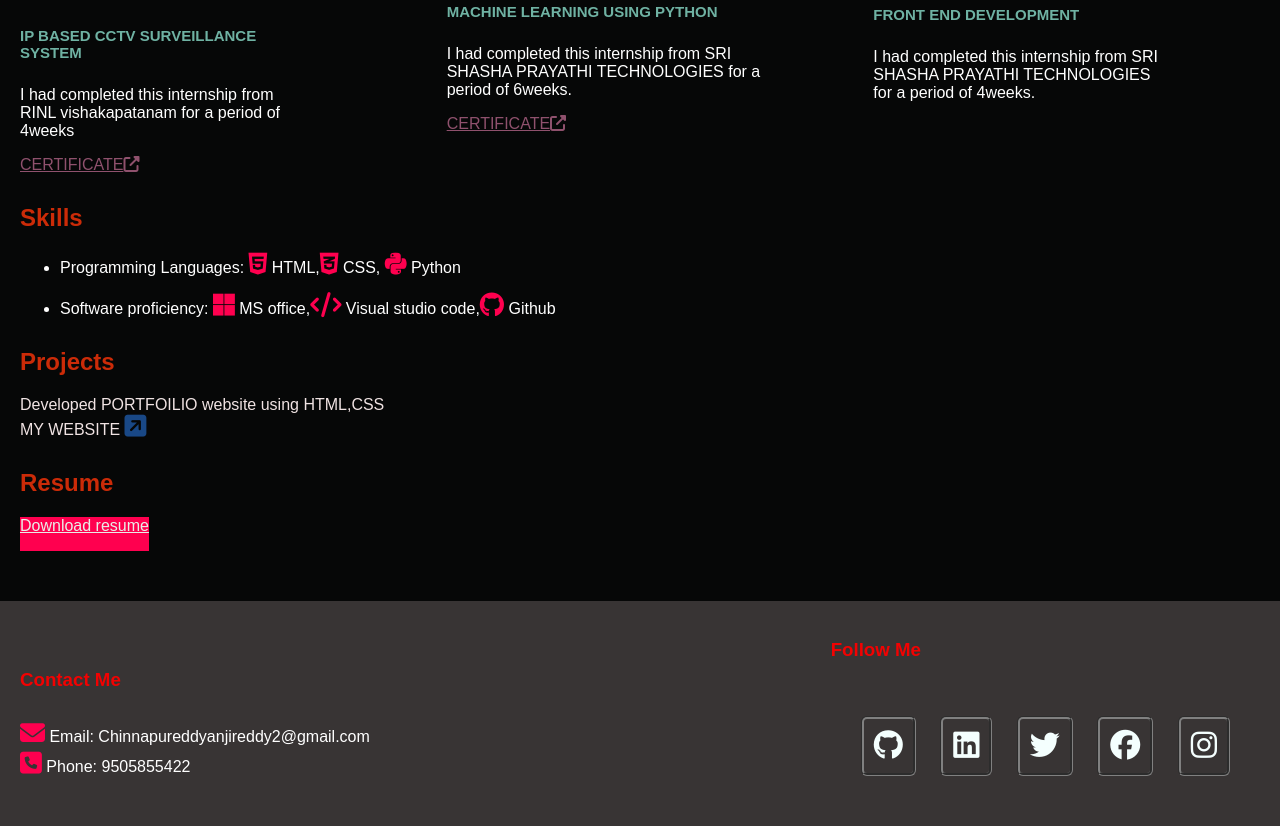
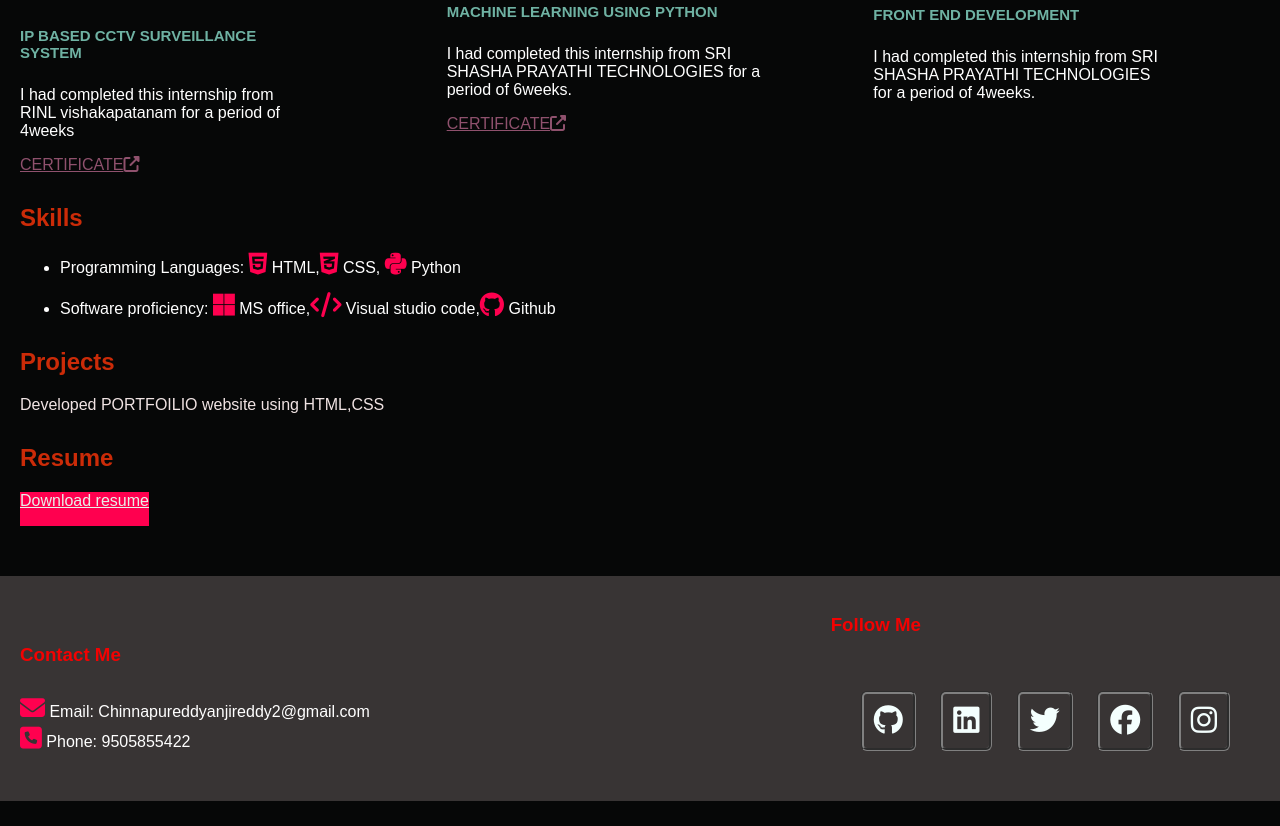
Before and after one commit to anjireddychinnapureddy/Portfolio, a plain HTML site: page index.html in a window 1280 px wide. Shown: the part 1626-2452 px from the top of the page. After the commit the page ends 2427 px from the top, so only its background shows below. Drawn offline with Linux system fonts and the light colour scheme; a script that the page names is missing.

Commit message:
Update index.html

```diff
--- a/index.html
+++ b/index.html
@@ -153,8 +153,7 @@
 
       <h2>Projects</h2>
       <div class="web">
-      <p><p style="color :rgb(240, 227, 227);">Developed PORTFOILIO website using HTML,CSS </br>MY WEBSITE
-                               <a href=" https://revanthkonchada.github.io/sample-website/"><i class="fa-solid fa-square-arrow-up-right"></i></a> </br>
+      <p><p style="color :rgb(240, 227, 227);">Developed PORTFOILIO website using HTML,CSS </br>
       </p>
     </div>
 
```
